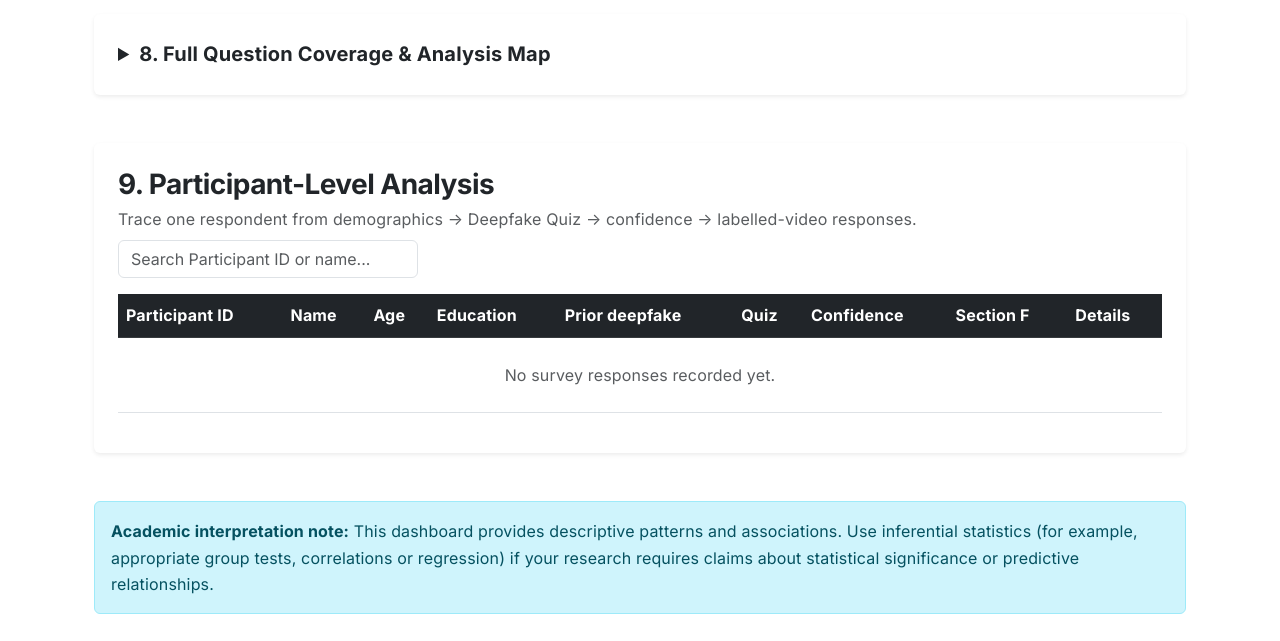
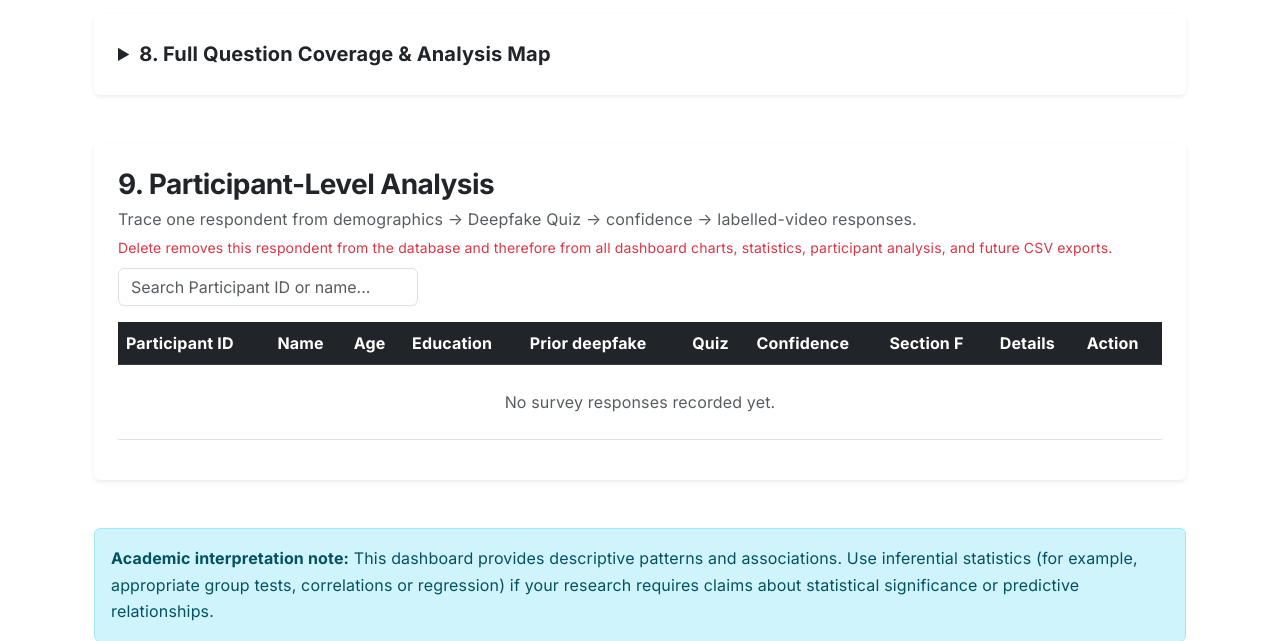
Before and after one commit to LEvan1310/deepfake-survey-app, a Flask app: page /admin in a window 1280 px wide. Shown: the part 5674-6315 px from the top of the page. Before the commit the page ends 6288 px from the top, so only its background shows below. Run offline with Flask 3, Linux system fonts and the light colour scheme; the visitor is signed in with stand-in values (Sample User, id 1); data that the repository does not hold is empty; some libraries are stand-ins or nearby versions.

Commit message:
Update admin.html

```diff
--- a/templates/admin.html
+++ b/templates/admin.html
@@ -184,13 +184,13 @@
   <section class="mb-5">
     <div class="card shadow-sm border-0 p-4">
       <div class="d-flex flex-wrap justify-content-between align-items-center gap-2 mb-3">
-        <div><h3 class="fw-bold mb-1">9. Participant-Level Analysis</h3><p class="text-muted mb-0">Trace one respondent from demographics → Deepfake Quiz → confidence → labelled-video responses.</p></div>
+        <div><h3 class="fw-bold mb-1">9. Participant-Level Analysis</h3><p class="text-muted mb-0">Trace one respondent from demographics → Deepfake Quiz → confidence → labelled-video responses.</p><div class="small text-danger mt-1">Delete removes this respondent from the database and therefore from all dashboard charts, statistics, participant analysis, and future CSV exports.</div></div>
         <input id="participantSearch" class="form-control" style="max-width:300px" placeholder="Search Participant ID or name...">
       </div>
       <div class="table-responsive">
         <table class="table table-hover align-middle" id="participantTable">
           <thead class="table-dark">
-            <tr><th>Participant ID</th><th>Name</th><th>Age</th><th>Education</th><th>Prior deepfake</th><th>Quiz</th><th>Confidence</th><th>Section F</th><th>Details</th></tr>
+            <tr><th>Participant ID</th><th>Name</th><th>Age</th><th>Education</th><th>Prior deepfake</th><th>Quiz</th><th>Confidence</th><th>Section F</th><th>Details</th><th>Action</th></tr>
           </thead>
           <tbody>
             {% for p in participant_summaries %}
@@ -200,10 +200,16 @@
               <td><strong>{{ p.score_correct }}/{{ p.score_total }}</strong> <span class="text-muted">({{ p.score_percent }}%)</span></td>
               <td>{{ p.avg_confidence }}/5</td>
               <td>{% if p.section_f == 'Participate' %}<span class="badge text-bg-success">Completed</span>{% else %}<span class="badge text-bg-secondary">Skipped</span>{% endif %}</td>
-              <td><button class="btn btn-sm btn-outline-primary" data-bs-toggle="collapse" data-bs-target="#detail-{{ loop.index }}">View</button></td>
+              <td class="text-nowrap">
+                <button class="btn btn-sm btn-outline-primary" data-bs-toggle="collapse" data-bs-target="#detail-{{ loop.index }}">View</button>
+                <form method="POST" action="{{ url_for('delete_participant', participant_id=p.id) }}" class="d-inline"
+                      onsubmit="return confirm('Delete participant {{ p.id }} permanently?\n\nThis will remove ALL of this participant\'s survey answers, quiz results, Section F responses, qualitative answers, reward result, and dashboard data.\n\nThis action cannot be undone.');">
+                  <button type="submit" class="btn btn-sm btn-outline-danger">Delete</button>
+                </form>
+              </td>
             </tr>
             <tr class="collapse" id="detail-{{ loop.index }}">
-              <td colspan="9" class="bg-body-tertiary">
+              <td colspan="10" class="bg-body-tertiary">
                 <div class="p-3">
                   <div class="row g-4">
                     <div class="col-xl-7">
@@ -226,7 +232,7 @@
               </td>
             </tr>
             {% else %}
-            <tr><td colspan="9" class="text-center text-muted py-4">No survey responses recorded yet.</td></tr>
+            <tr><td colspan="10" class="text-center text-muted py-4">No survey responses recorded yet.</td></tr>
             {% endfor %}
           </tbody>
         </table>
```
